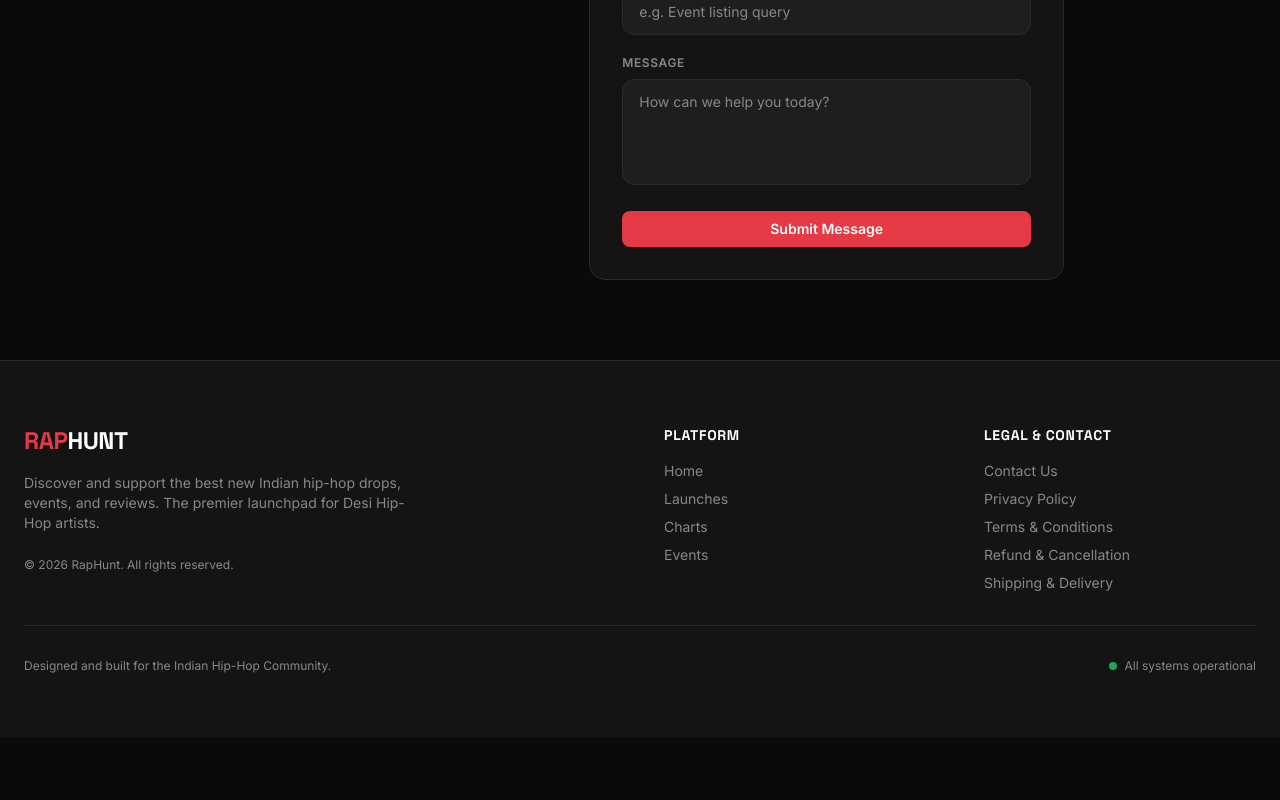
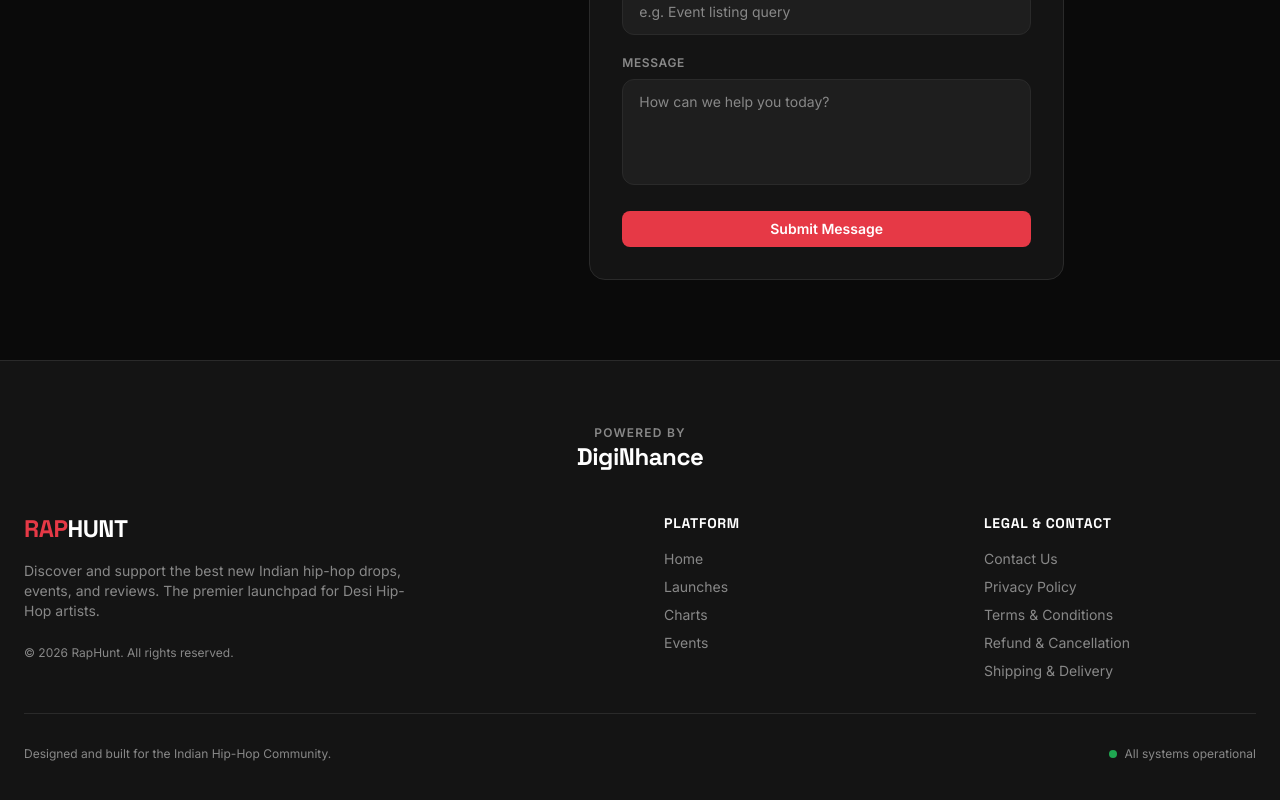
Before and after one commit to idurvesh/raphunt-app, a Next.js app: page /contact in a window 1280 px wide. Shown: the part 510-1310 px from the top of the page. Before the commit the page ends 1248 px from the top, so only its background shows below. Built offline with nearby package versions, Linux system fonts and the light colour scheme; no server answers.

Commit message:
footer: add Powered by DigiNhance

```diff
--- a/src/components/layout/Footer.tsx
+++ b/src/components/layout/Footer.tsx
@@ -6,6 +6,11 @@
   return (
     <footer className="bg-surface border-t border-border mt-auto w-full">
       <div className="max-w-7xl mx-auto px-6 py-12 md:py-16">
+          {/* Powered By Banner */}
+          <div className="text-center mb-10">
+            <p className="text-xs text-muted tracking-widest uppercase font-semibold">Powered by</p>
+            <p className="font-display font-black text-xl md:text-2xl text-white tracking-tight">DigiNhance</p>
+          </div>
         <div className="grid grid-cols-1 md:grid-cols-4 gap-8 md:gap-12">
           {/* Logo & Description */}
           <div className="space-y-4 md:col-span-2">
```
